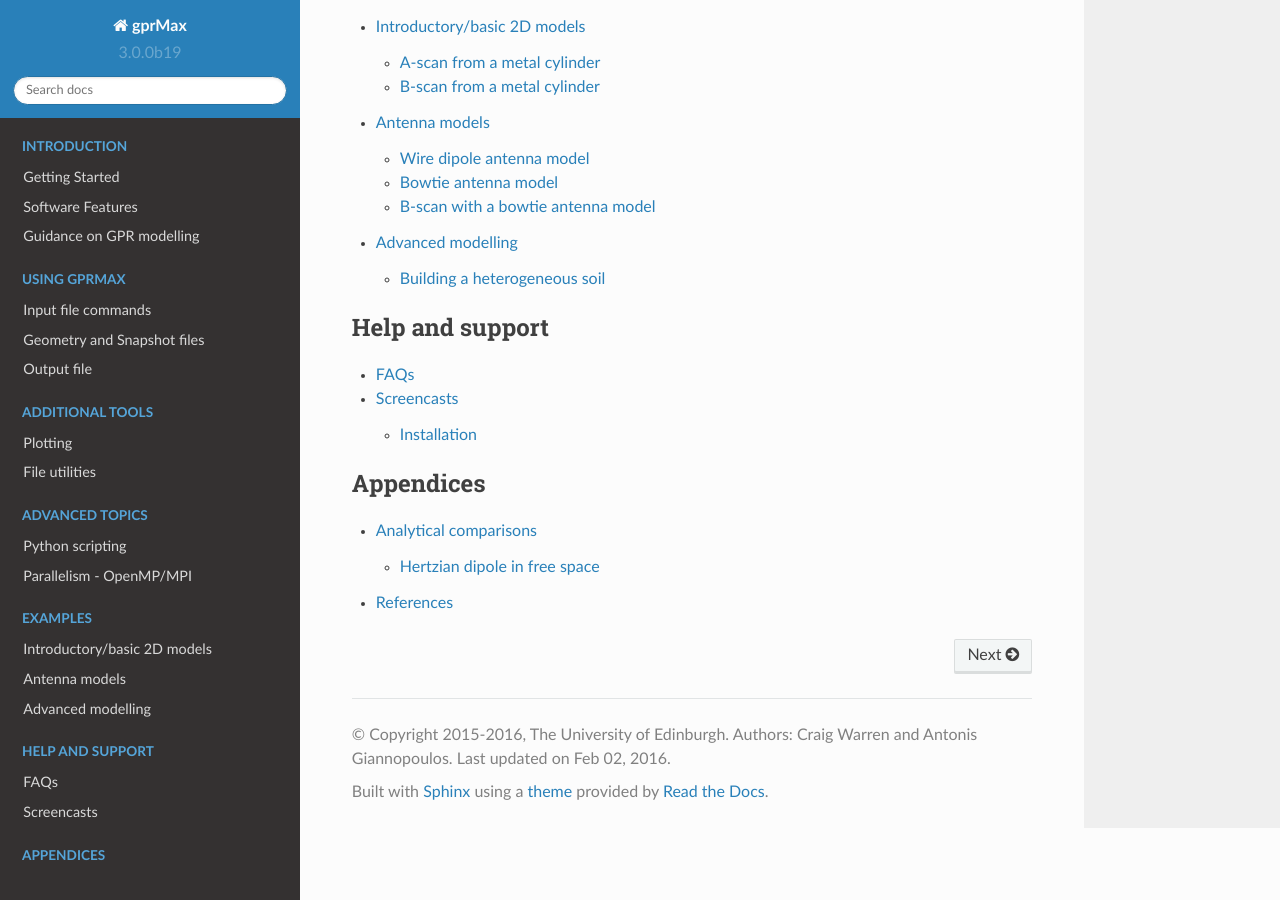
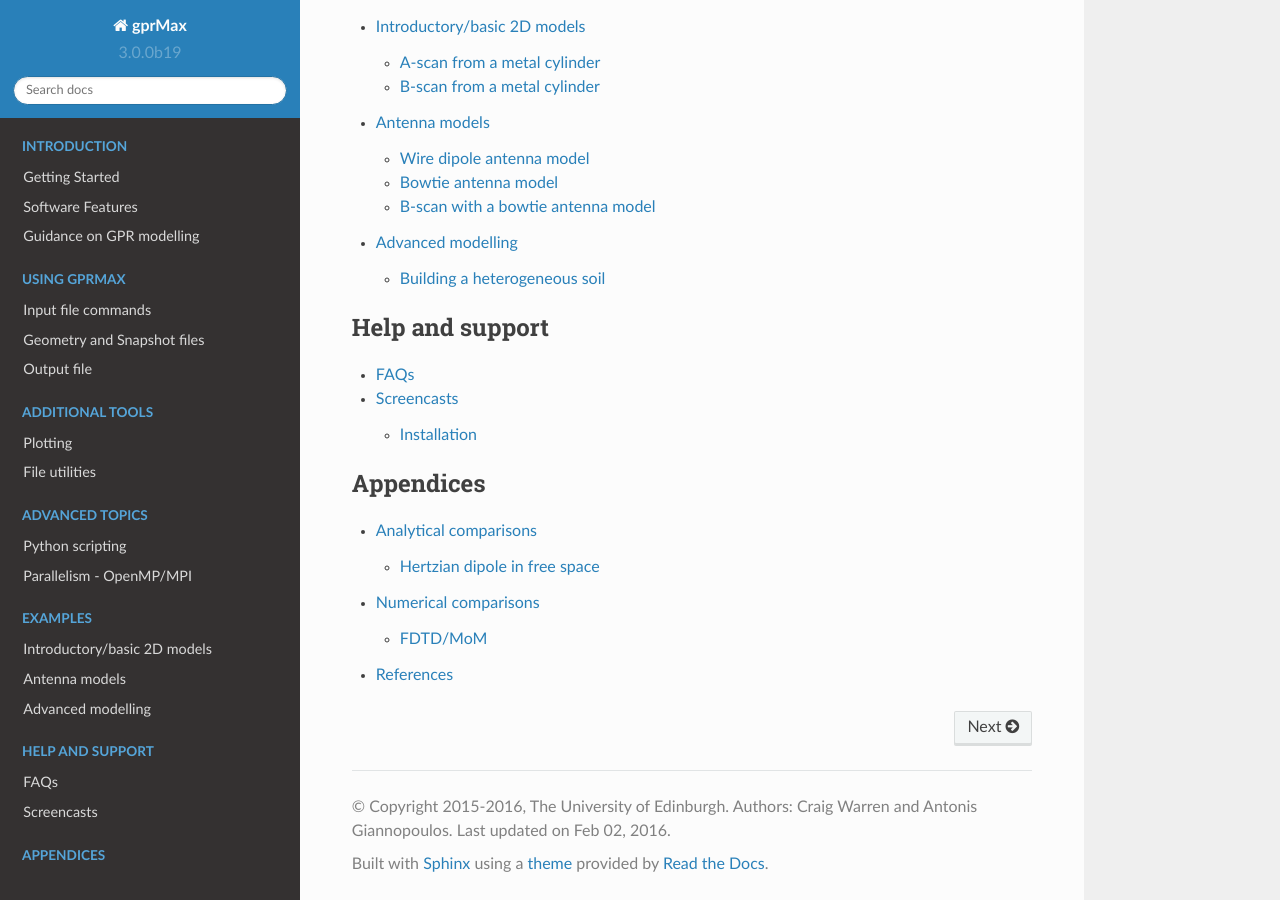
Before and after one commit to gprMax/gprMax, a Sphinx documentation site: the page built from docs/source/index.rst, in a window 1280 px wide and 900 px high, scrolled down 1681 px. Built offline with Sphinx 7.4.7 and the Read the Docs theme 2.0.0, drawn with Linux system fonts in a browser that asks for light colours.

Commit message:
Added FDTD/MoM comparison to index page.

```diff
--- a/docs/source/comparisons_numerical.rst
+++ b/docs/source/comparisons_numerical.rst
@@ -49,4 +49,4 @@
 
     Input impedance (resistive and reactive) of a bowtie antenna in free space using FDTD (gprMax) and MoM (MATLAB) models.
 
-The match...
+The results from the FDTD and MoM modelling techniques are in very good agreement. The biggest mismatch occurs in the resistive part of the input impedance at frequencies above 3GHz.
--- a/docs/source/index.rst
+++ b/docs/source/index.rst
@@ -53,4 +53,5 @@ gprMax User Guide
     :caption: Appendices
 
     comparisons_analytical
+    comparisons_numerical
     references
```
